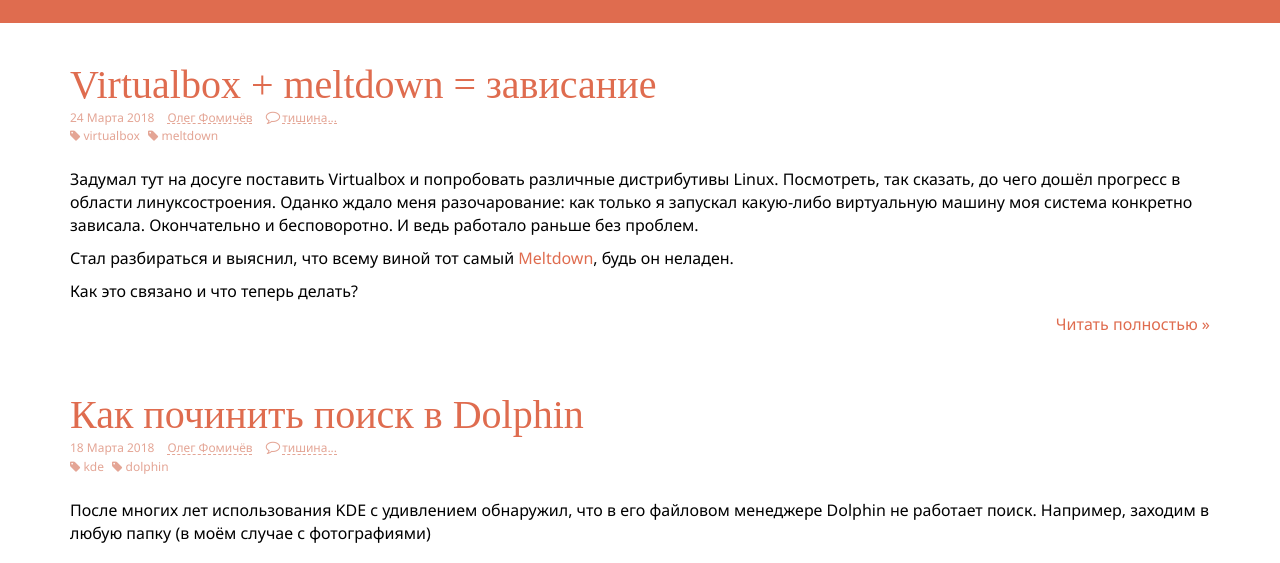
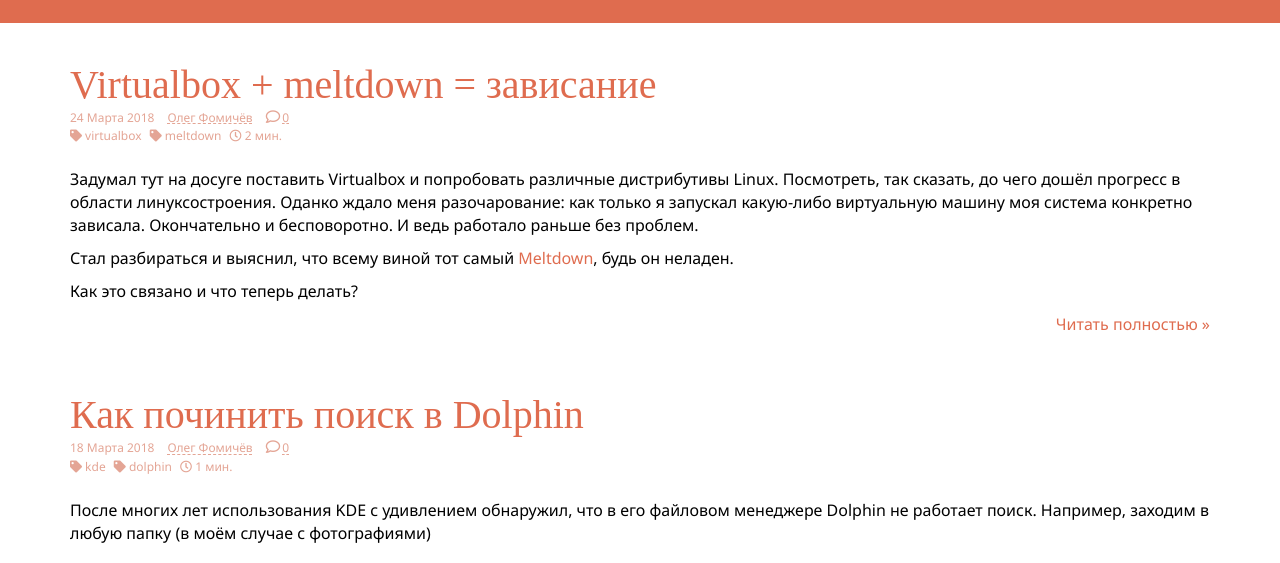
Before and after one commit to fomich0ff/fomich0ff.github.io, a Jekyll site: the page built from index.html, in a window 1280 px wide. Shown: the part 167-730 px from the top of the page. Built offline with Jekyll 4.4.1, drawn with Linux system fonts in a browser that asks for light colours; nearby versions of some CDN libraries; some web fonts are replaced; the list of posts is cut into pages by our own code; comment, search, counter and statistics services are not loaded; some of the changed text lies outside the part shown.

Commit message:
- Switched to Font Awesome 5 - Added reading time script - Blog diagram added - Styles fixed

```diff
--- a/_config.yml
+++ b/_config.yml
@@ -29,6 +29,7 @@
             layout: post
             read-more: |
                 Читать полностью &raquo;
+            read-speed: 120 # number of words read in one minute
 
 excerpt_separator: <!--more-->
 permalink: pretty
@@ -38,7 +39,7 @@
 disqus:
     enabled: true
     shortname: fomich0ff-github-io
-    nocomments: тишина...
+    nocomments: 0
 
 google:
     google-analytics:
--- a/_includes/frameworks.html
+++ b/_includes/frameworks.html
@@ -6,7 +6,7 @@
 <script src="https://maxcdn.bootstrapcdn.com/bootstrap/3.3.7/js/bootstrap.min.js" integrity="sha384-Tc5IQib027qvyjSMfHjOMaLkfuWVxZxUPnCJA7l2mCWNIpG9mGCD8wGNIcPD7Txa" crossorigin="anonymous"></script>
 
 <!-- font awesome -->
-<link href="https://maxcdn.bootstrapcdn.com/font-awesome/4.7.0/css/font-awesome.min.css" rel="stylesheet">
+<link rel="stylesheet" href="https://use.fontawesome.com/releases/v5.0.8/css/all.css" integrity="sha384-3AB7yXWz4OeoZcPbieVW64vVXEwADiYyAEhwilzWsLw+9FgqpyjjStpPnpBO8o8S" crossorigin="anonymous">
 
 <!-- prism highliter -->
 <link href="/assets/prism/prism.css" rel="stylesheet">
--- a/_includes/post/info.html
+++ b/_includes/post/info.html
@@ -4,5 +4,8 @@
     {% if include.data.comments %}
 	   <span class="comments"><a class="disqus-comments-count" href="{{ include.data.url | prepend: site.url }}#disqus_thread">{{site.disqus.nocomments}}</a></span>
     {% endif %}
-	<div class="tags">{% include post/tags.html data=include.data %}</div>
+	<div class="tags">
+		{% include post/tags.html data=include.data %}
+		{% include post/words.html data=include.data %}
+	</div>
 </div>
--- a/_includes/post/title.html
+++ b/_includes/post/title.html
@@ -7,5 +7,5 @@
         <h2 class="title">{{ include.data.title }}</h2>
 	{% endif %}
 
-	{% include post/info.html %}
+	{% include post/info.html data=include.data %}
 </div>
--- /dev/null
+++ b/_includes/post/words.html
@@ -0,0 +1,16 @@
+{% if include.data.read-speed %}
+  {% assign readSpeed = include.data.read-speed %}
+{% endif %}
+
+{% capture words %}
+  {{ include.data.content | number_of_words | minus: readSpeed }}
+{% endcapture %}
+
+<span title="Вермя чтения">
+  <i class="far fa-clock" aria-hidden="true"></i>
+    {% unless words contains "-" %}
+      {{ words | plus: readSpeed | divided_by: readSpeed | append: " мин."}}
+    {% else %}
+      < 1 мин.
+    {% endunless %}
+</span>
--- a/_sass/basic/fonts.scss
+++ b/_sass/basic/fonts.scss
@@ -13,7 +13,7 @@
 $font-bad-script: 'Bad Script', cursive;
 $font-marck-script: 'Marck Script', cursive;
 $font-neucha: 'Neucha',cursive;
-$font-fontawesome: 'FontAwesome';
+$font-fontawesome: 'Font Awesome 5 Free';
 
 $font-title: $font-neucha;
 $font-description: $font-comfortaa;
--- a/_sass/post.scss
+++ b/_sass/post.scss
@@ -24,7 +24,7 @@
             .comments {
                 a {
                     &.disqus-comments-count:before {
-                        content: "\f0e5";
+                        content: "\f075";
                         font-family: $font-fontawesome;
                         display: inline-block;
                         margin-right: 2px;
```
Also changed, not shown: 1 other file.
